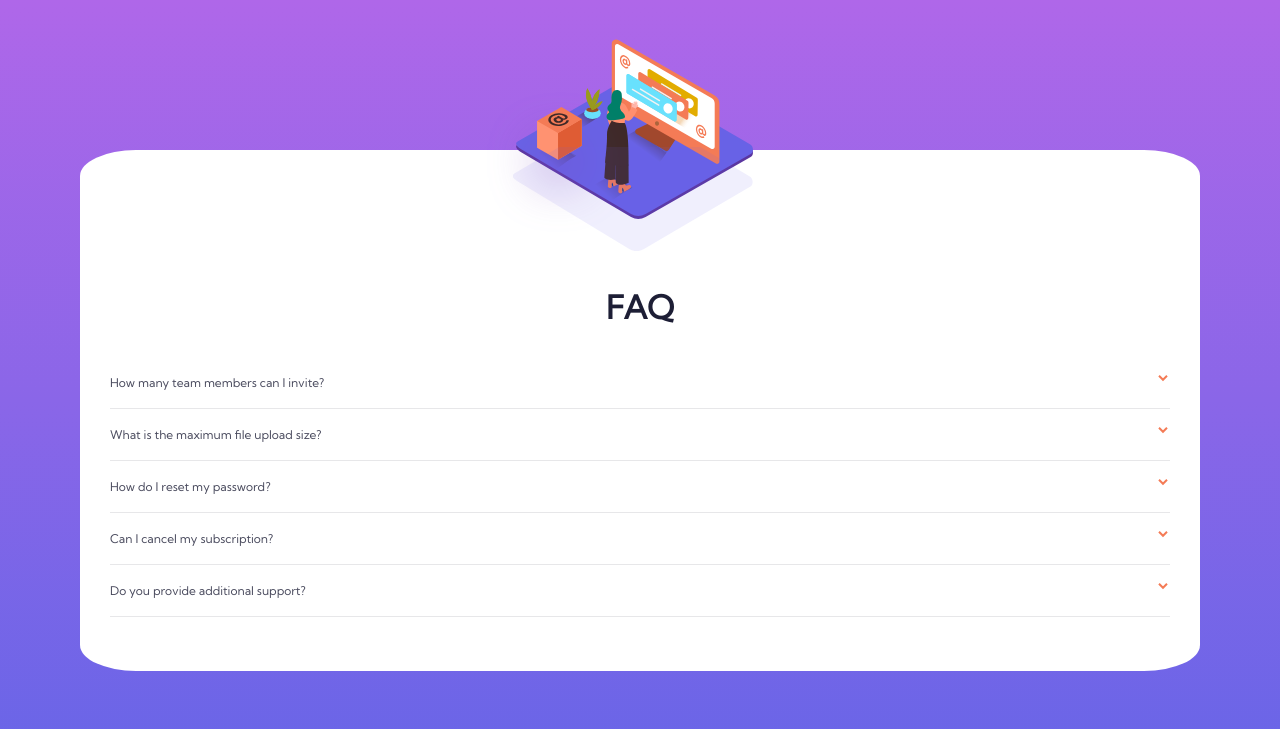
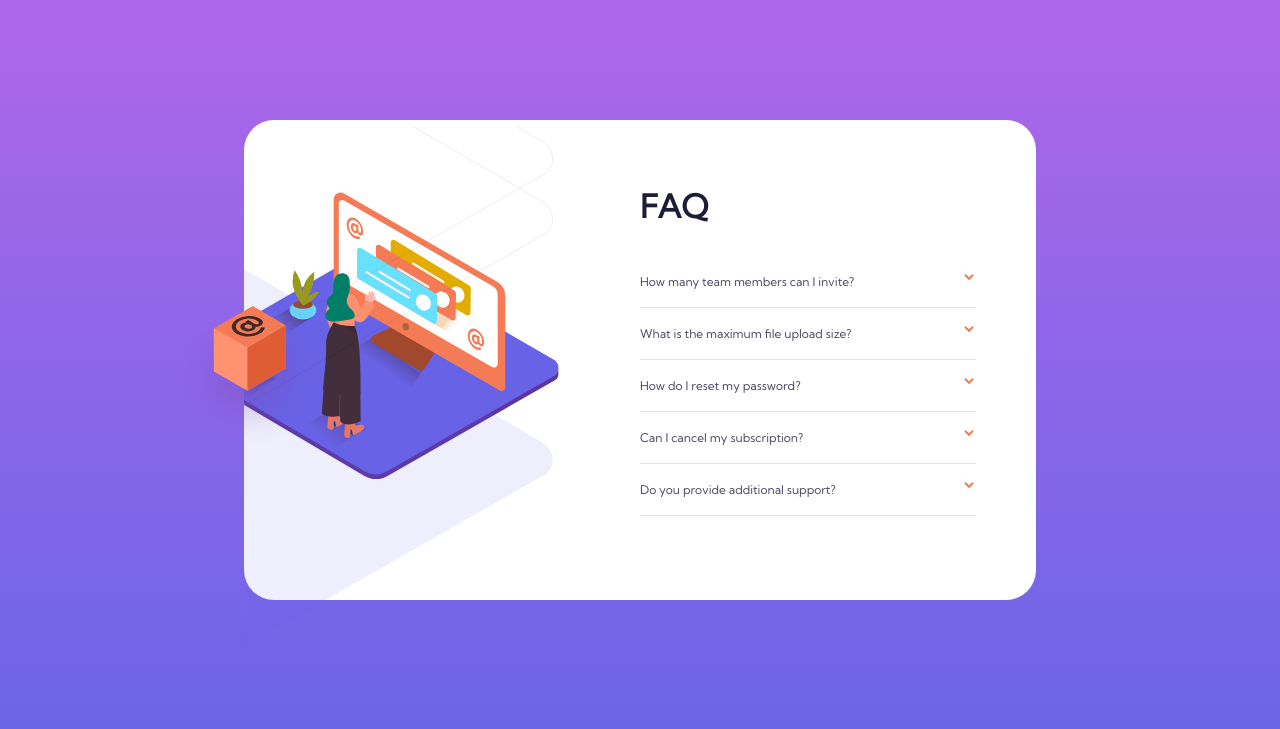
Before and after one commit to joanpujol/fem-FAQ-Accordion-Card, a website: page index.html in a window 1280 px wide. Drawn offline with Linux system fonts and the light colour scheme.

Commit message:
Add desktop styles

```diff
--- a/index.html
+++ b/index.html
@@ -18,9 +18,12 @@
         <img class="accordion-faq__bg-img" src="./images/illustration-woman-online-mobile.svg" alt="">
         <img class="accordion-faq__bg-shadow" src="./images/bg-pattern-mobile.svg" alt="">
 
-        <img class="accordion-faq__bg-img-desktop" src="./images/illustration-woman-online-desktop.svg" alt="">
-        <img class="accordion-faq__bg-box-desktop" src="./images/illustration-box-desktop.svg" alt="">
-        <img class="accordion-faq__bg-shadow-desktop" src="./images/bg-pattern-desktop.svg" alt="">
+        <img class="accordion-faq__bg-box-desktop downsize" src="./images/illustration-box-desktop.svg" alt="">
+
+        <div class="accordion-faq__overflow-box">
+            <img class="accordion-faq__bg-img-desktop downsize" src="./images/illustration-woman-online-desktop.svg" alt="">
+            <img class="accordion-faq__bg-shadow-desktop downsize" src="./images/bg-pattern-desktop.svg" alt="">
+        </div>
     </div>
     <div class="accordion-faq__content">
         <h2 class="accordion-faq__title">FAQ</h2>
--- a/sass/_base.scss
+++ b/sass/_base.scss
@@ -33,3 +33,7 @@ body {
   font-size: $font-size;
   background: linear-gradient(to bottom, hsl(273, 75%, 66%), hsl(240, 73%, 65%));
 }
+
+.downsize {
+  transform: scale(0.8);
+}
--- a/sass/main.scss
+++ b/sass/main.scss
@@ -2,9 +2,9 @@
 
 .accordion-faq {
   background-color: white;
-  width: 87.5%;
+  width: 90vw;
   padding: 0.75em 2.5em 3em;
-  margin: 12.5em auto 2.5em;
+  margin: 12.5em auto 0;
   border-radius: 5%;
 
   &__illustration {
@@ -39,10 +39,6 @@
     display: none;
   }
 
-  &__content {
-
-  }
-
   &__title {
     color: $active-blue;
     font-weight: 700;
@@ -51,15 +47,15 @@
     margin-bottom: 1.5em;
   }
 
-  &__list {
-
-  }
-
   &__item {
     &.active {
       .accordion-faq__question {
         color: $active-blue;
         font-weight: 700;
+
+        &:hover {
+          color: $soft-red;
+        }
 
         &::after {
           transform: rotate(180deg);
@@ -100,3 +96,72 @@
     display: none;
   }
 }
+
+@media (min-width: 900px) {
+
+  .accordion-faq {
+    max-width: 66em;
+    border-radius: 2.5em;
+    margin: 10em auto;
+    padding: 0.5em 0;
+    display: flex;
+    justify-content: space-between;
+
+    &__illustration {
+      position: relative;
+    }
+
+    &__bg-img {
+      display: none;
+    }
+
+    &__bg-shadow {
+      display: none;
+    }
+
+    &__overflow-box {
+      position: absolute;
+      width: 100vh;
+      height: 75vh;
+      overflow: hidden;
+    }
+
+    &__bg-img-desktop {
+      display: block;
+      position: absolute;
+      top: 30px;
+      left: -110px;
+      z-index: 1;
+    }
+
+    &__bg-box-desktop {
+      display: block;
+      position: absolute;
+      left: -90px;
+      top: 160px;
+      z-index: 2;
+    }
+
+    &__bg-shadow-desktop {
+      display: block;
+      position: absolute;
+      left: -560px;
+      top: -300px;
+      z-index: 1;
+    }
+
+    &__content {
+      width: 50%;
+      padding: 5em 5em 5em 0;
+    }
+
+    &__title {
+      text-align: left;
+    }
+
+    &__question:hover {
+      cursor: pointer;
+      color: $soft-red;
+    }
+  }
+}
```
Also changed, not shown: css/style.css.
